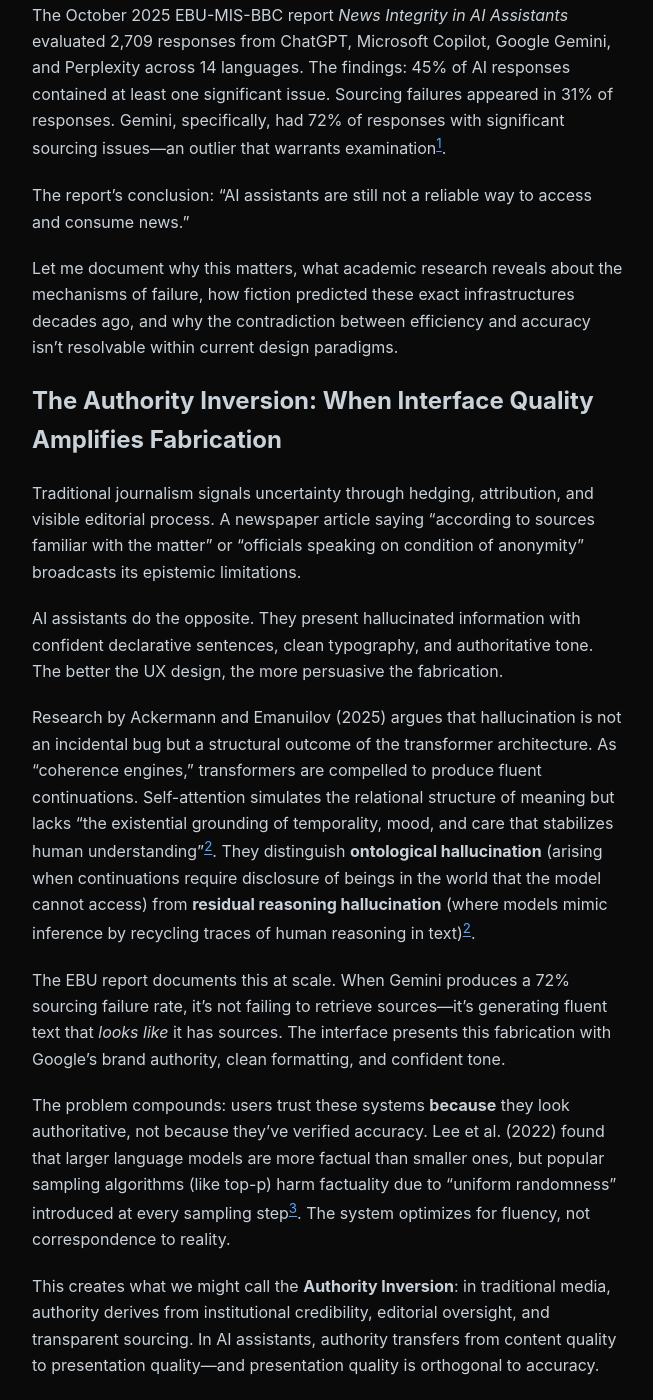
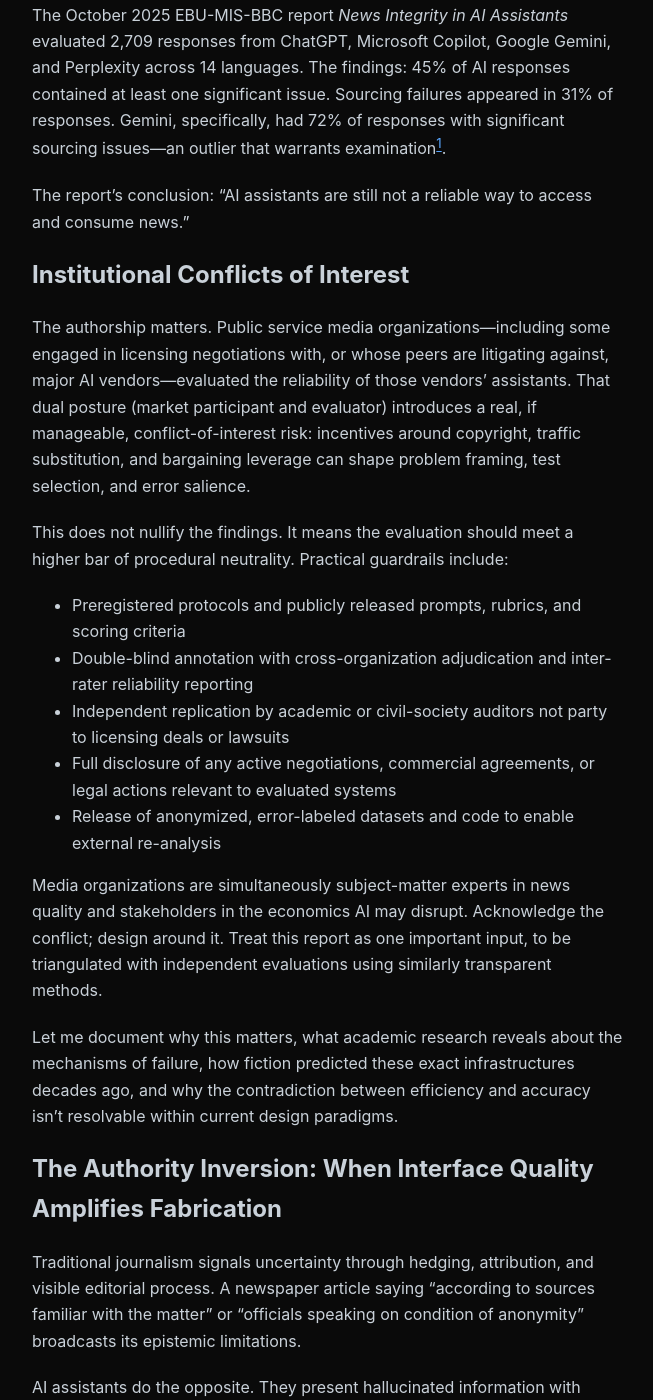
Before and after one commit to hz1ulqu01gmnZH4/blog, a Jekyll site: the page built from _posts/2025-10-23-ai-assistants-news-integrity-report.md, in a window 1280 px wide and 1400 px high, scrolled down 584 px. Shown: the whole window, without its empty margins (312-965 px from the left). Built offline with Jekyll 4.4.1, drawn with Linux system fonts in a browser that asks for light colours.

Commit message:
Add section on institutional conflicts of interest to AI assistants news integrity post

```diff
--- a/_posts/2025-10-23-ai-assistants-news-integrity-report.md
+++ b/_posts/2025-10-23-ai-assistants-news-integrity-report.md
@@ -13,6 +13,19 @@
 The October 2025 EBU-MIS-BBC report *News Integrity in AI Assistants* evaluated 2,709 responses from ChatGPT, Microsoft Copilot, Google Gemini, and Perplexity across 14 languages. The findings: 45% of AI responses contained at least one significant issue. Sourcing failures appeared in 31% of responses. Gemini, specifically, had 72% of responses with significant sourcing issues—an outlier that warrants examination[^1].
 
 The report's conclusion: "AI assistants are still not a reliable way to access and consume news."
+
+## Institutional Conflicts of Interest
+
+The authorship matters. Public service media organizations—including some engaged in licensing negotiations with, or whose peers are litigating against, major AI vendors—evaluated the reliability of those vendors' assistants. That dual posture (market participant and evaluator) introduces a real, if manageable, conflict-of-interest risk: incentives around copyright, traffic substitution, and bargaining leverage can shape problem framing, test selection, and error salience.
+
+This does not nullify the findings. It means the evaluation should meet a higher bar of procedural neutrality. Practical guardrails include:
+- Preregistered protocols and publicly released prompts, rubrics, and scoring criteria
+- Double-blind annotation with cross-organization adjudication and inter-rater reliability reporting
+- Independent replication by academic or civil-society auditors not party to licensing deals or lawsuits
+- Full disclosure of any active negotiations, commercial agreements, or legal actions relevant to evaluated systems
+- Release of anonymized, error-labeled datasets and code to enable external re-analysis
+
+Media organizations are simultaneously subject-matter experts in news quality and stakeholders in the economics AI may disrupt. Acknowledge the conflict; design around it. Treat this report as one important input, to be triangulated with independent evaluations using similarly transparent methods.
 
 Let me document why this matters, what academic research reveals about the mechanisms of failure, how fiction predicted these exact infrastructures decades ago, and why the contradiction between efficiency and accuracy isn't resolvable within current design paradigms.
 
```
